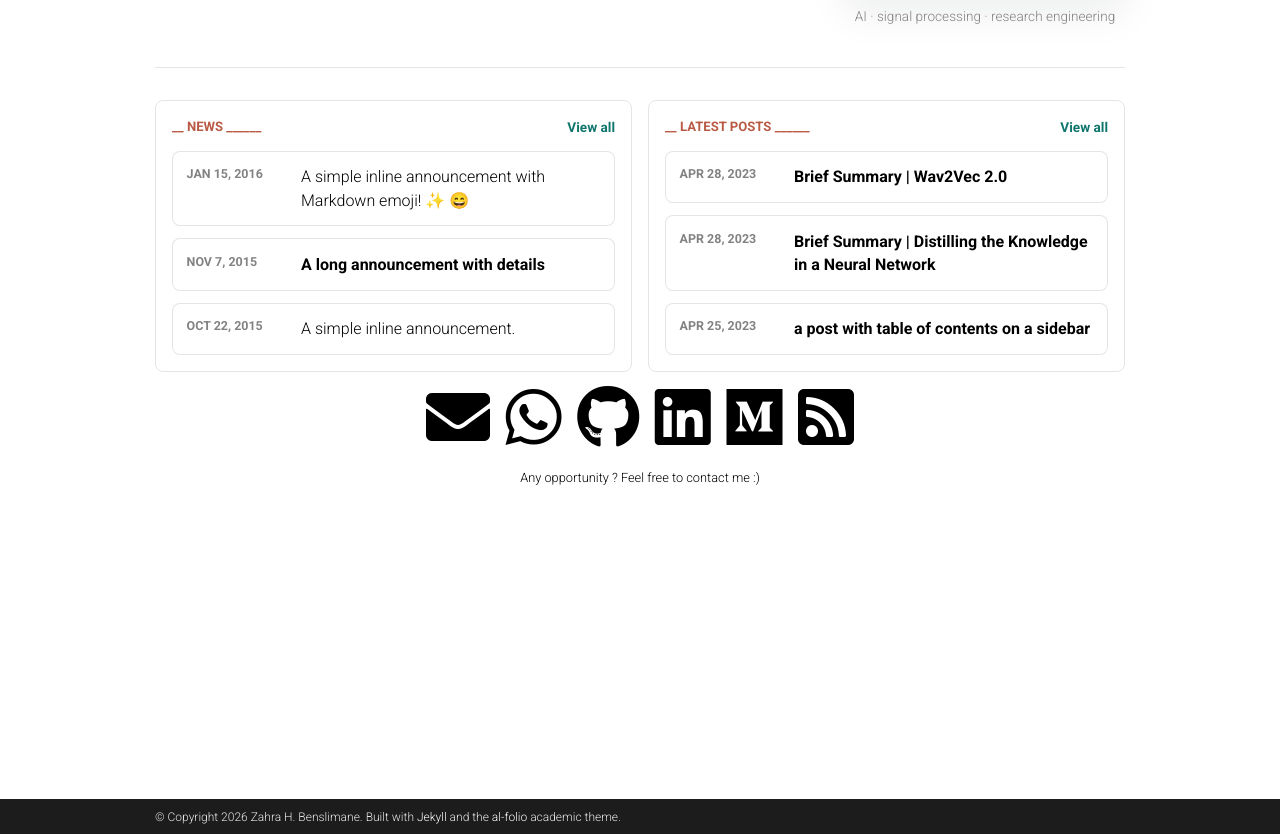
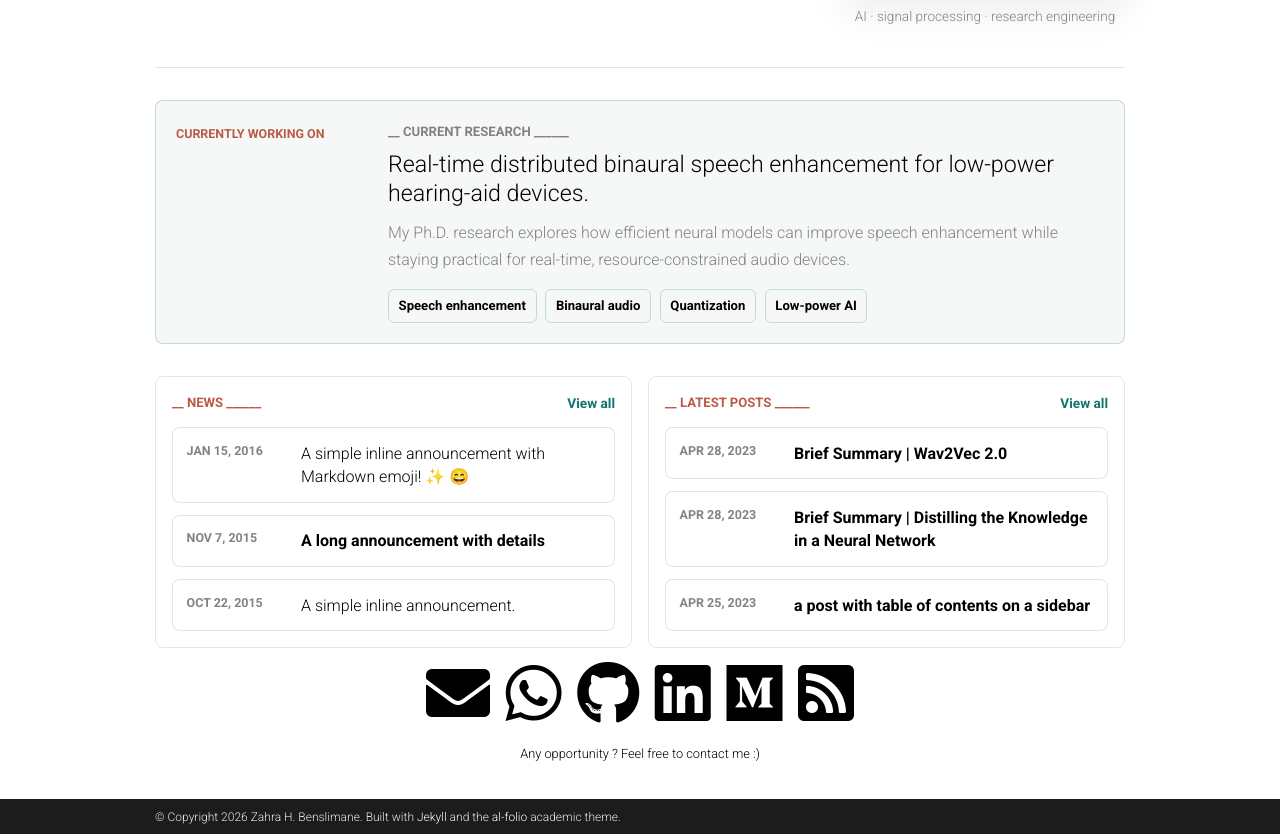
Before and after one commit to ZahraBenslimane/Portfolio, a Jekyll site: the page built from _pages/about.md, in a window 1280 px wide and 1381 px high, cut to the strip 547-1381 px from the top of the window. Built offline with Jekyll 4.4.1, drawn with Linux system fonts in a browser that asks for light colours; emoji names are drawn with the system emoji font; comment, search, counter and statistics services are not loaded; a style sheet for code colours, icons or effects is not loaded.

Commit message:
new version layout

```diff
--- a/_pages/about.md
+++ b/_pages/about.md
@@ -32,3 +32,23 @@ social: true  # includes social icons at the bottom of the page
     <figcaption>AI · signal processing · research engineering</figcaption>
   </figure>
 </section>
+
+<section class="current-research-card" aria-label="Current research">
+  <div class="current-research-card__meta">
+    <span>Currently working on</span>
+  </div>
+  <div class="current-research-card__body">
+    <p class="section-kicker">__ Current Research ______</p>
+    <h3>Real-time distributed binaural speech enhancement for low-power hearing-aid devices.</h3>
+    <p>
+      My Ph.D. research explores how efficient neural models can improve speech enhancement
+      while staying practical for real-time, resource-constrained audio devices.
+    </p>
+    <ul class="current-research-card__chips">
+      <li>Speech enhancement</li>
+      <li>Binaural audio</li>
+      <li>Quantization</li>
+      <li>Low-power AI</li>
+    </ul>
+  </div>
+</section>
--- a/_sass/_base.scss
+++ b/_sass/_base.scss
@@ -1222,6 +1222,62 @@ html[data-theme='dark'] {
   font-size: 0.85rem;
   margin-top: 0.65rem;
   text-align: center;
+}
+
+.current-research-card {
+  align-items: start;
+  background: var(--portfolio-surface);
+  border: 1px solid var(--portfolio-border);
+  border-radius: 8px;
+  display: grid;
+  gap: 1.25rem;
+  grid-template-columns: 12rem minmax(0, 1fr);
+  margin: 2rem 0;
+  padding: 1.25rem;
+}
+
+.current-research-card__meta span {
+  color: var(--portfolio-warm);
+  display: inline-block;
+  font-size: 0.78rem;
+  font-weight: 800;
+  letter-spacing: 0;
+  line-height: 1.35;
+  text-transform: uppercase;
+}
+
+.current-research-card__body .section-kicker {
+  margin-bottom: 0.5rem;
+}
+
+.current-research-card h3 {
+  font-size: 1.45rem;
+  line-height: 1.25;
+  margin-bottom: 0.75rem;
+}
+
+.current-research-card p {
+  color: var(--global-text-color-light);
+  line-height: 1.65;
+  margin-bottom: 0;
+}
+
+.current-research-card__chips {
+  display: flex;
+  flex-wrap: wrap;
+  gap: 0.55rem;
+  list-style: none;
+  margin: 1rem 0 0;
+  padding: 0;
+}
+
+.current-research-card__chips li {
+  border: 1px solid var(--portfolio-border);
+  border-radius: 6px;
+  color: var(--global-text-color);
+  font-size: 0.82rem;
+  font-weight: 700;
+  padding: 0.38rem 0.6rem;
 }
 
 .signal-grid {
@@ -1565,6 +1621,7 @@ html[data-theme='dark'] {
 
 @media (max-width: 900px) {
   .home-hero,
+  .current-research-card,
   .publication-intro,
   .research-grid {
     grid-template-columns: 1fr;
```
